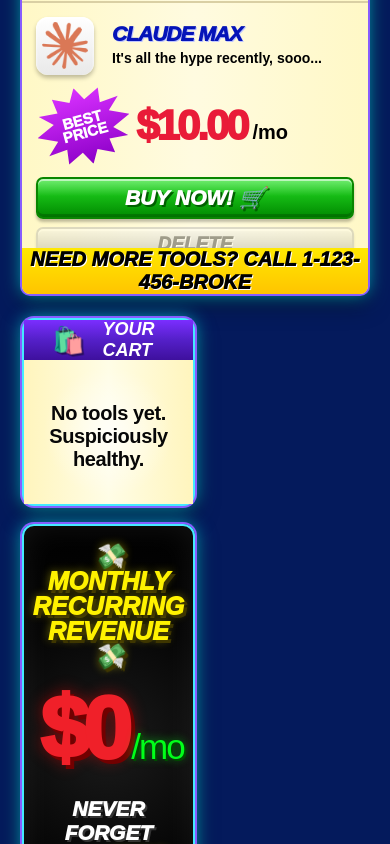
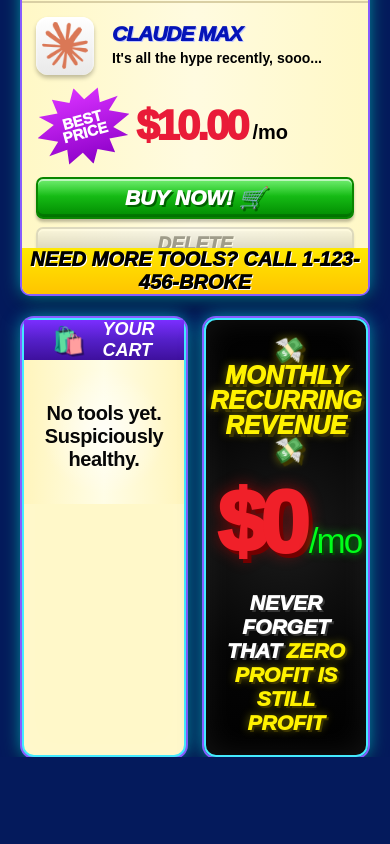
Before and after one commit to SergeyTkachenko-Cj/SaaS-Subscription-Hell-Simulator, a website: page newHTML.html in a window 390 px wide. Shown: the part 838-1682 px from the top of the page. After the commit the page ends 1595 px from the top, so only its background shows below. Drawn offline with Linux system fonts and the light colour scheme.

Commit message:
Refine tablet sidebar grid layout and remove dead HTML comments
At the 1230px breakpoint, place cart and damage panels on a 6-column
grid instead of half-width floats, drop app column gap, and let the SaaS
panel span full width. Remove stale commented placeholders and unused
MRR/more-tools markup from newHTML.html.

```diff
--- a/styleII.css
+++ b/styleII.css
@@ -694,20 +694,27 @@ button {
   .app {
     max-width: none;
     width: 100%;
+    grid-column-gap: 0;
   }
 
   .saas-panel {
     grid-column: span 6 / span 6;
     grid-row-start: 2;
+    max-width: none;
   }
 
   .regret-sidebar {
-    grid-column: span 6 / span 6;
+    grid-column-start: 1;
+    grid-column-end: 6;
+    grid-template-columns: repeat(6, 1fr);
     width: 100%;
   }
 
   .cart-panel {
-    width: 50%;
+    grid-row-start: 1;
+    grid-row-end: 2;
+    grid-column-start: 1;
+    grid-column-end: 4;
     overflow: unset;
   }
 
@@ -716,7 +723,10 @@ button {
   }
 
   .damage-panel {
-    width: 50%;
+    grid-row-start: 1;
+    grid-row-end: 2;
+    grid-column-start: 4;
+    grid-column-end: 7;
   }
 }
 
```
Also changed, not shown: newHTML.html (+0 -9 lines).
